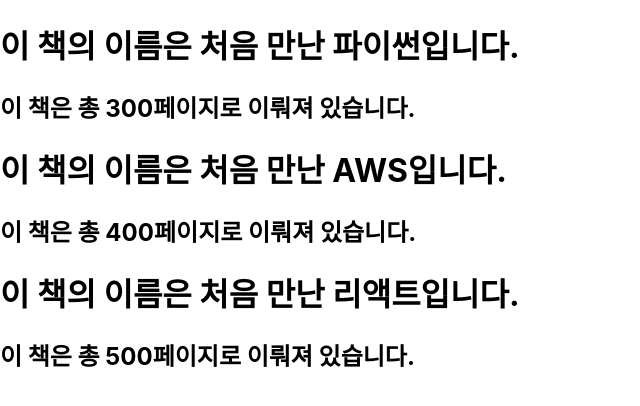
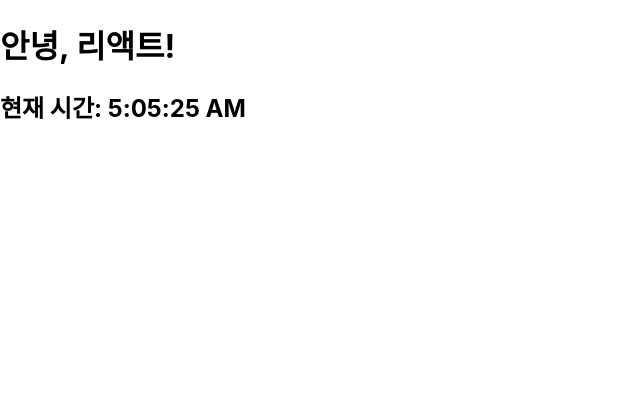
Before and after one commit to KCS2183/my-app, a React (Create React App) app: page / in a window 1280 px wide. Shown: the top 406 px of the page, without its empty margins (0-640 px from the left). Built offline with nearby package versions, Linux system fonts and the light colour scheme.

Commit message:
(실습) 시계 만들기

```diff
--- /dev/null
+++ b/src/chapter_04/Clock.jsx
@@ -0,0 +1,12 @@
+import React from "react";
+
+function Clock(props){
+    return (
+        <div>
+            <h1>안녕, 리액트!</h1>
+        <h2>현재 시간: {new Date().toLocaleTimeString()}</h2>
+        </div>
+    );
+}
+
+export default Clock;
--- a/src/index.js
+++ b/src/index.js
@@ -5,13 +5,17 @@ import App from './App';
 import reportWebVitals from './reportWebVitals';
 
 import Library from './chapter_03/Library';
+import Clock from './chapter_04/Clock';
 
 const root = ReactDOM.createRoot(document.getElementById('root'));
+
+setInterval(() => {
 root.render(
   <React.StrictMode>
-    <Library />
+    <Clock />
   </React.StrictMode>
 );
+}, 1000)
 
 // If you want to start measuring performance in your app, pass a function
 // to log results (for example: reportWebVitals(console.log))
```
